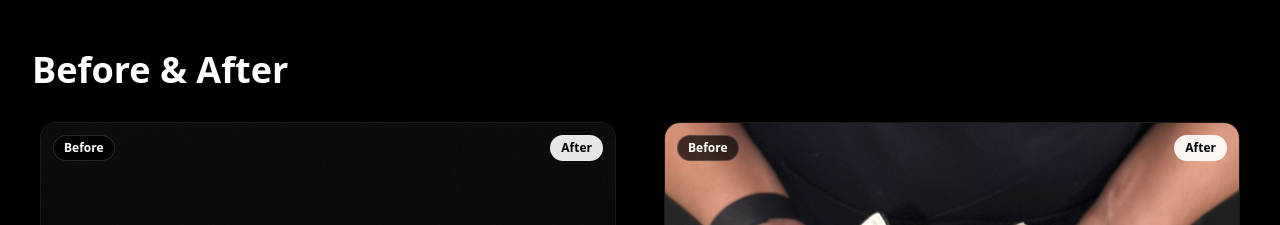
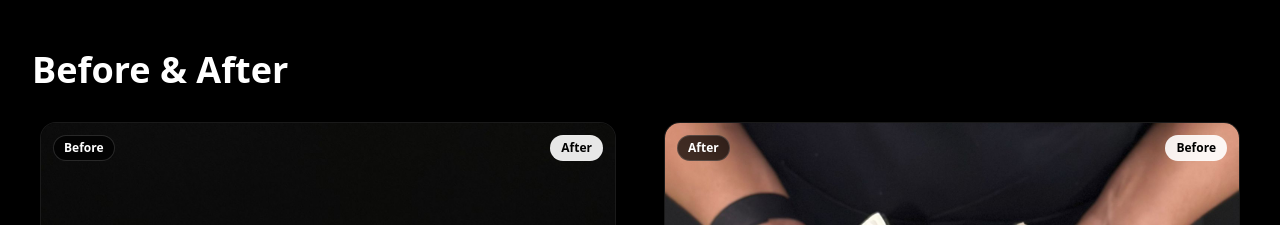
Before and after one commit to unlacesneakers/unlace-site, a Next.js app: page / in a window 1280 px wide. Shown: the part 2100-2325 px from the top of the page. Built offline with nearby package versions, Linux system fonts and the light colour scheme.

Commit message:
Update index.tsx

```diff
--- a/pages/index.tsx
+++ b/pages/index.tsx
@@ -265,15 +265,16 @@ export default function Home() {
             {/* First panel shows BEFORE */}
             <BeforeAfterStatic
               src="/ba-placeholder-before.jpg"
-              alt="UNLACE cleaning result — before"
+              alt="UNLACE cleaning result — pair 1"
               label="Before"
             />
 
             {/* Second panel shows AFTER */}
             <BeforeAfterStatic
               src="/ba-placeholder-after.jpg"
-              alt="UNLACE cleaning result — after"
-              label="After"
+              alt="UNLACE cleaning result — pair 2"
+              leftLabel="After"
+              rightLabel="Before"
             />
           </div>
         </section>
```
